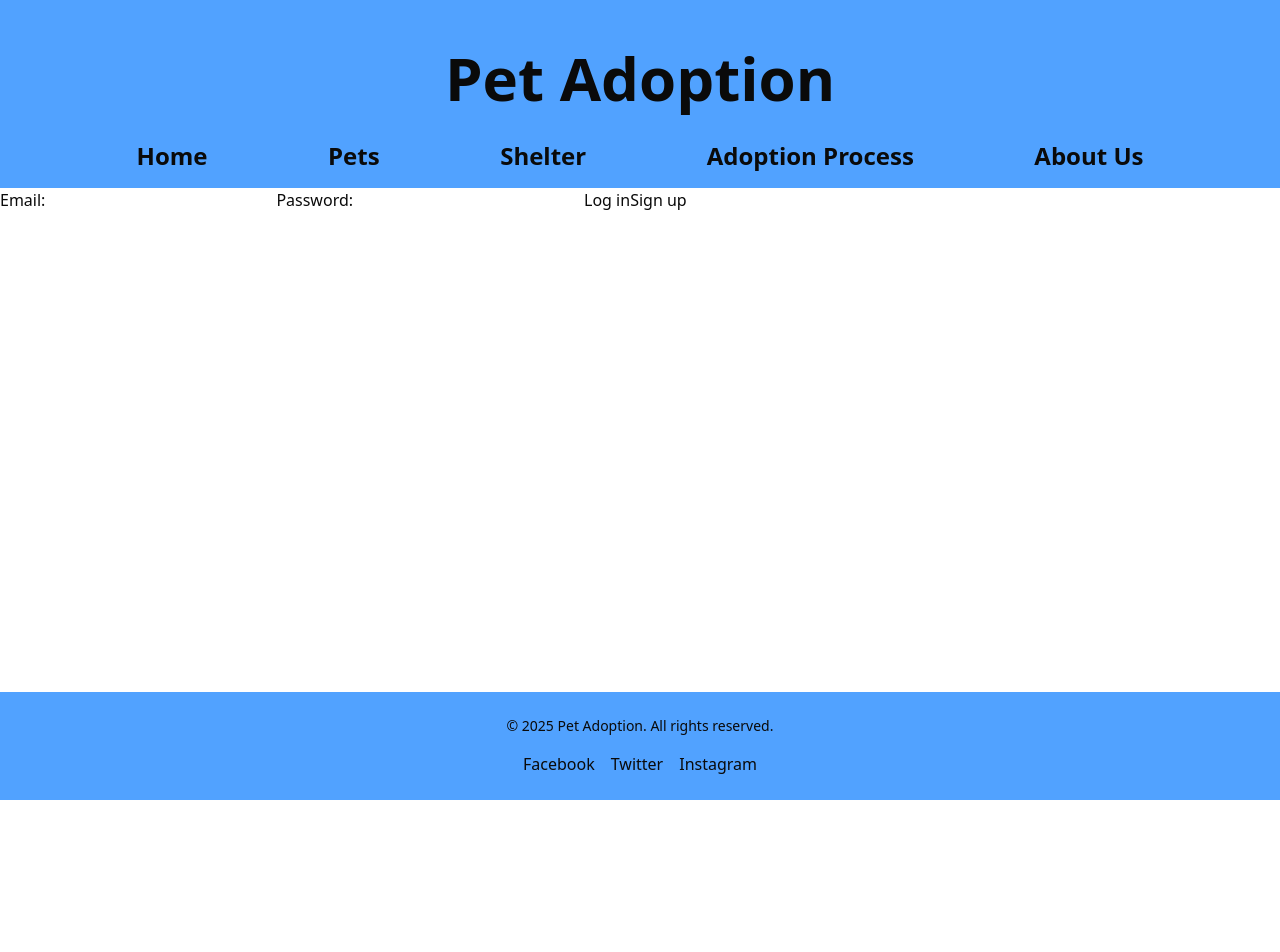
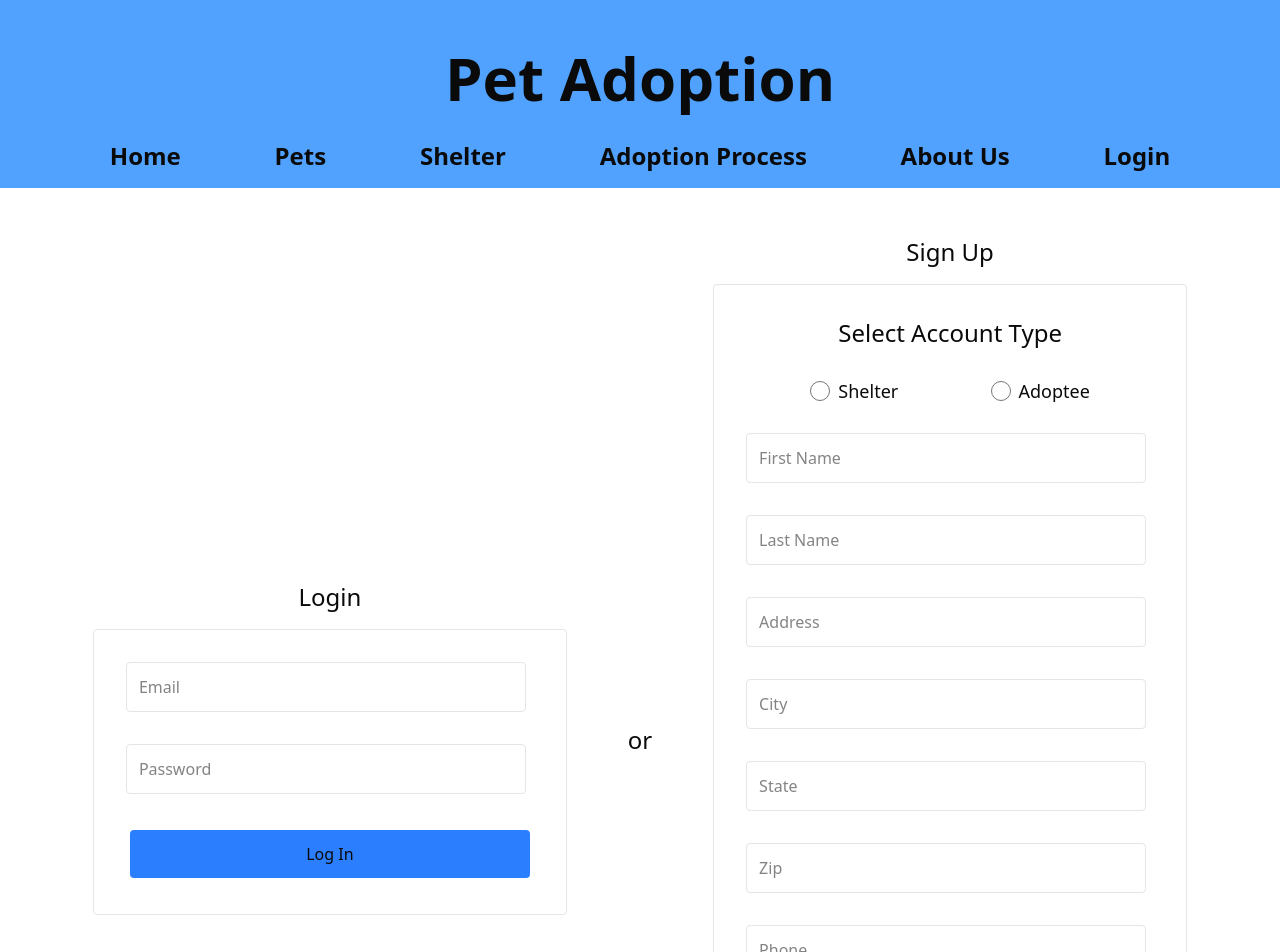
Before and after one commit to kthomascsp/pet-adoption-platform, a Next.js app in the folder petadoption/: page /login in a window 1280 px wide. Shown: the top 952 px of the page. Before the commit the page ends 800 px from the top, so only its background shows below. Built offline with nearby package versions, Linux system fonts and the light colour scheme.

Commit message:
Added Log in page
Did some supabase stuff and made the log in/sign up page. Haven't tested yet.

```diff
--- a/petadoption/package.json
+++ b/petadoption/package.json
@@ -10,6 +10,8 @@
   },
   "dependencies": {
     "@radix-ui/react-slot": "^1.2.3",
+    "@supabase/ssr": "^0.7.0",
+    "@supabase/supabase-js": "^2.58.0",
     "class-variance-authority": "^0.7.1",
     "clsx": "^2.1.1",
     "lucide-react": "^0.544.0",
--- a/petadoption/src/app/login/actions.tsx
+++ b/petadoption/src/app/login/actions.tsx
@@ -29,13 +29,25 @@ export async function signup(formData: FormData) {
 
     // type-casting here for convenience
     const data = {
+        accountType: formData.get('accountType') as string,
+        firstname: formData.get('firstname') as string,
+        lastname: formData.get('lastname') as string,
+        address: formData.get('address') as string,
+        city: formData.get('city') as string,
+        state: formData.get('state') as string,
+        zip: formData.get('zip') as string,
+        phone: formData.get('phone') as string,
         email: formData.get('email') as string,
         password: formData.get('password') as string,
     }
 
-    const { error } = await supabase.auth.signUp(data)
+    const { data: authData, error: signUpError } = await supabase.auth.signUp({
+        email: data.email,
+        password: data.password,
+    })
 
-    if (error) {
+    if (signUpError) {
+        console.error('Signup error:', signUpError.message)
         redirect('/error')
     }
 
--- a/petadoption/src/app/login/page.tsx
+++ b/petadoption/src/app/login/page.tsx
@@ -2,13 +2,50 @@ import { login, signup } from './actions'
 
 export default function LoginPage() {
     return (
-        <form>
-            <label htmlFor="email">Email:</label>
-            <input id="email" name="email" type="email" required />
-            <label htmlFor="password">Password:</label>
-            <input id="password" name="password" type="password" required />
-            <button formAction={login}>Log in</button>
-            <button formAction={signup}>Sign up</button>
-        </form>
+        <div className="flex items-center justify-evenly p-8">
+            <div className="flex flex-col justify-center items-center">
+                <h1 className="text-2xl m-4">Login</h1>
+                <form action={login} className="flex flex-col gap-2 border p-5 rounded">
+                    <input type="email" name="email" placeholder="Email" className="border p-3 rounded w-100 m-3" required/>
+                    <input type="password" name="password" placeholder="Password" className="border p-3 rounded w-100 m-3" required/>
+                    <button type="submit" className="bg-blue-500 p-3 rounded hover:bg-blue-600 w-100 m-4">
+                        Log In
+                    </button>
+                </form>
+            </div>
+
+            <p className="text-2xl">or</p>
+
+            <div className="flex flex-col justify-center items-center">
+                <h1 className="text-2xl m-4">Sign Up</h1>
+                <form action={signup} className="flex flex-col gap-2 border p-5 rounded">
+                    <div className='flex justify-center item-center m-3'>
+                        <h2 className="text-2xl">Select Account Type</h2>
+                    </div>
+                    <div className="flex space-x-6 justify-evenly m-2">
+                        <label className="flex items-center space-x-2">
+                            <input type="radio" name="accountType" value="shelter" className="h-5 w-5 text-blue-600 focus:ring-blue-500"/>
+                            <span className="text-lg">Shelter</span>
+                        </label>
+                        <label className="flex items-center space-x-2">
+                            <input type="radio" name="accountType" value="adoptee" className="h-5 w-5 text-blue-600 focus:ring-blue-500"/>
+                            <span className="text-lg">Adoptee</span>
+                        </label>
+                    </div>
+                    <input type="firstname" name="firstname" placeholder="First Name" className="border p-3 rounded w-100 m-3" required/>
+                    <input type="lastname" name="lastname" placeholder="Last Name" className="border p-3 rounded w-100 m-3" required/>
+                    <input type="address" name="address" placeholder="Address" className="border p-3 rounded w-100 m-3" required/>
+                    <input type="city" name="city" placeholder="City" className="border p-3 rounded w-100 m-3" required/>
+                    <input type="state" name="state" placeholder="State" className="border p-3 rounded w-100 m-3" required/>
+                    <input type="zip" name="zip" placeholder="Zip" className="border p-3 rounded w-100 m-3" required/>
+                    <input type="phone" name="phone" placeholder="Phone" className="border p-3 rounded w-100 m-3" required/>
+                    <input type="email" name="email" placeholder="Email" className="border p-3 rounded w-100 m-3" required/>
+                    <input type="password" name="password" placeholder="Password" className="border p-3 rounded w-100 m-3" required/>
+                    <button type="submit" className="bg-green-500 p-3 rounded hover:bg-green-600 w-100 m-4">
+                        Sign Up
+                    </button>
+                </form>
+            </div>
+    </div>
     )
 }
--- a/petadoption/src/components/Header.tsx
+++ b/petadoption/src/components/Header.tsx
@@ -22,6 +22,9 @@ const Header = () => {
                         <Link href="/">
                             About Us
                         </Link>
+                        <Link href="/login">
+                            Login
+                        </Link>
             </nav>
         </header>
      );
```
Also changed, not shown: 1 other file (tests, documents, lock files or other folders).
